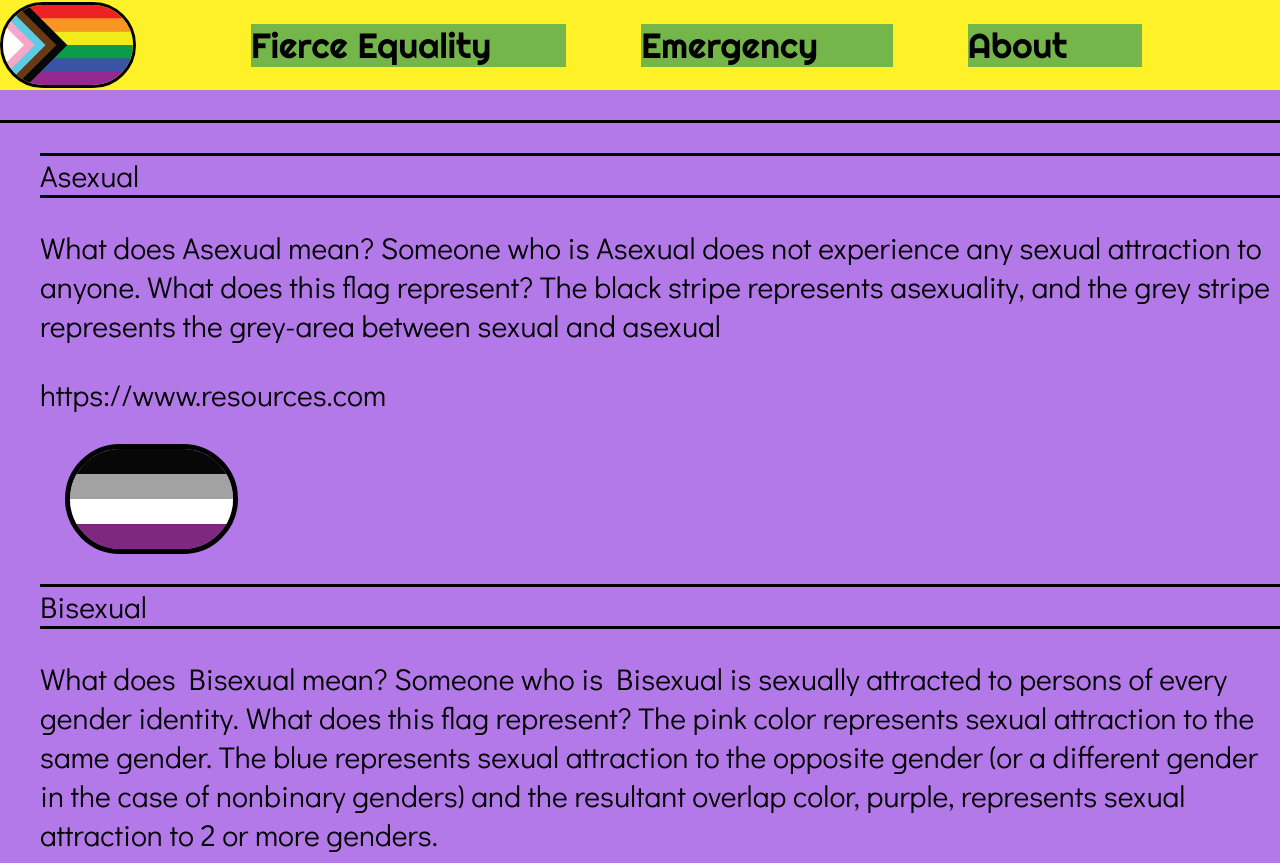
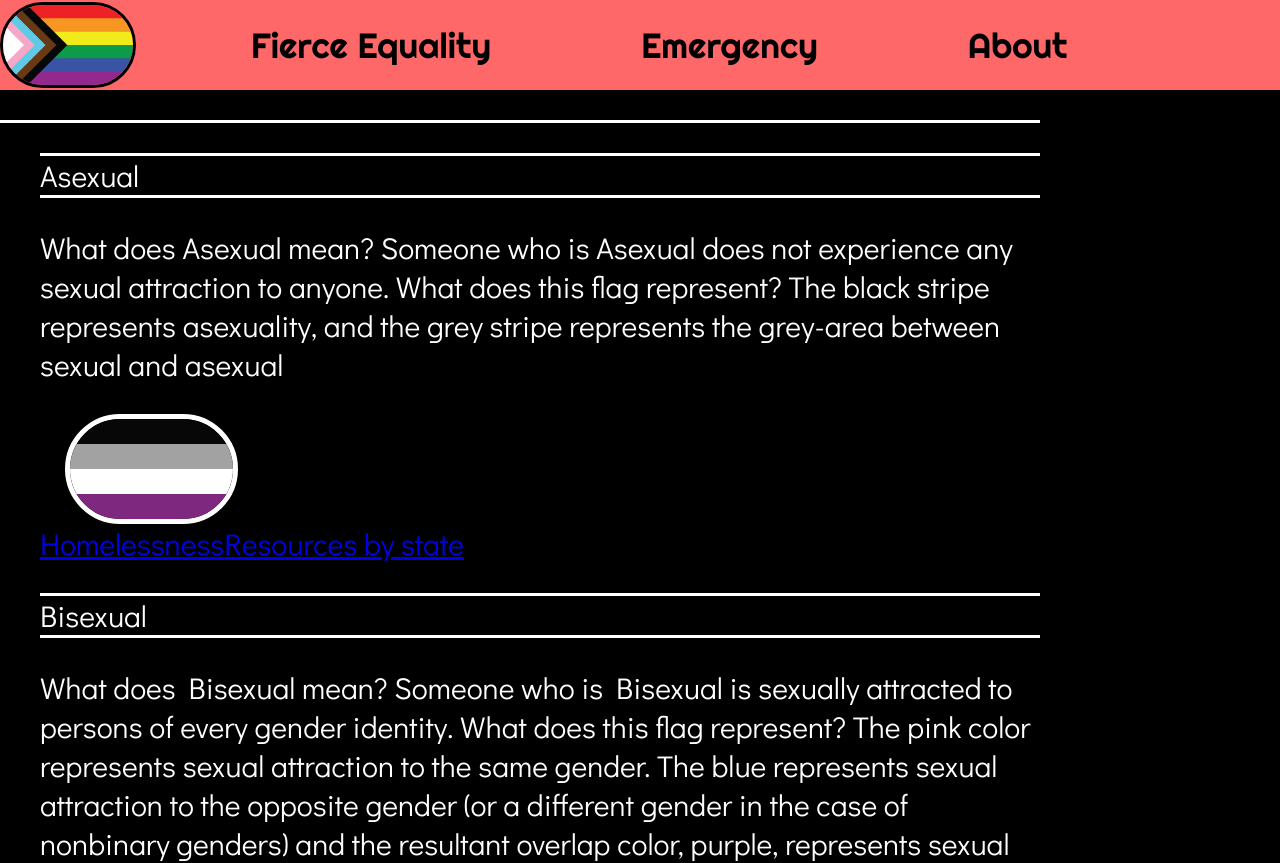
Before and after one commit to sulledy221/FierceEquality2.0, a React (Create React App) app: page / in a window 1280 px wide. Shown: the top 863 px of the page. Built offline with nearby package versions, Linux system fonts and the light colour scheme.

Commit message:
flag resources (urls) are rendering on the page and responding with no errors

```diff
--- a/src/components/Flags.jsx
+++ b/src/components/Flags.jsx
@@ -5,8 +5,12 @@ export default function Flags() {
     <li key={item.alt}>
       <p className="list-flag">{item.title}</p>
       <p>{item.desc}</p>
-      <p>{item.url}</p>
       <img src={item.src} alt={item.alt} className="img-flag" />
+      <div className="resource-link">
+        {item.resources.map((link) => (
+          <a href={link.url}>{link.text}</a>
+        ))}
+      </div>
     </li>
   ));
 
--- a/src/components/all.css
+++ b/src/components/all.css
@@ -6,7 +6,7 @@ body {
 }
 
 * {
-  background-color: rgb(179, 121, 233);
+  background-color: rgb(0, 0, 0);
   font-family: "Didact Gothic", sans-serif;
   font-size: 30px;
 }
@@ -18,7 +18,7 @@ body {
   margin-right: 75px;
   font-size: 35px;
   font-family: "Righteous", cursive;
-  background-color: rgb(117, 182, 74);
+  background-color: rgb(255, 104, 104);
   list-style-type: none;
   text-decoration: none;
 }
@@ -26,7 +26,7 @@ body {
 .link-div {
   display: flex;
   align-items: center;
-  background-color: rgb(255, 241, 39);
+  background-color: rgb(255, 104, 104);
   height: 90px;
 }
 
@@ -37,13 +37,15 @@ body {
   margin-left: 25px;
   border: 5px solid;
   border-radius: 100px;
+  align-items: center;
 }
 
 .list-flag {
+  color: white;
   list-style-type: none;
-  justify-content: center;
   border-bottom: 3px solid;
   border-top: 3px solid;
+  width: 1000px;
 }
 
 .nav-img {
@@ -53,3 +55,9 @@ body {
   border: 3px solid;
   border-radius: 100px;
 }
+
+.resource-link {
+  /* display: flex; */
+  margin-right: 8px;
+  text-decoration: none;
+}
--- a/src/components/flagdata.js
+++ b/src/components/flagdata.js
@@ -4,76 +4,135 @@ export const flagData = [
     title: "Asexual",
     alt: "Asexual Pride Flag",
     desc: "What does Asexual mean? Someone who is Asexual does not experience any sexual attraction to anyone. What does this flag represent? The black stripe represents asexuality, and the grey stripe represents the grey-area between sexual and asexual",
-    url: "https://www.resources.com",
+    resources: [
+      {
+        text: "Homelessness",
+        url: "https://youth.gov/youth-topics/lgbtq-youth/homelessness",
+      },
+      {
+        text: "Resources by state ",
+        url: "https://www.aliforneycenter.org/get-help/resources-by-state/",
+      },
+    ],
   },
   {
     src: "/assets/FLAGS/Bisexual.jpeg",
     title: "Bisexual",
     alt: "Bisexual Pride Flag",
     desc: "What does Bisexual mean? Someone who is Bisexual is sexually attracted to persons of every gender identity. What does this flag represent? The pink color represents sexual attraction to the same gender. The blue represents sexual attraction to the opposite gender (or a different gender in the case of nonbinary genders) and the resultant overlap color, purple, represents sexual attraction to 2 or more genders.",
-    url: "www.resources.com",
+    resources: [
+      {
+        text: "Homelessness",
+        url: "https://youth.gov/youth-topics/lgbtq-youth/homelessness",
+      },
+    ],
   },
   {
     src: "/assets/FLAGS/Demisexual.jpeg",
     title: "Demisexual",
     alt: "Demisexual Pride Flag",
     desc: "What does Demisexual mean? Demisexuality is a sexual orientation in which someone feels sexual attraction only to people with whom they have an emotional bond. What does this flag represent? In the demisexual flag, the black chevron represents asexuality, gray represents gray asexuality and demisexuality, white represents sexuality, and purple represents community.",
-    url: "www.resources.com",
+    resources: [
+      {
+        text: "Homelessness",
+        url: "https://youth.gov/youth-topics/lgbtq-youth/homelessness",
+      },
+    ],
   },
   {
     src: "/assets/FLAGS/Intersex.jpeg",
     title: "Intersex",
     alt: "Intersex Pride Flag",
     desc: "What does Intersex mean? a variety of situations in which a person is born with reproductive or sexual anatomy that doesn't fit the boxes of “female” or “male. What does this flag represent? The circle is described as unbroken and unornamented, symbolizing wholeness and completeness, and their potentialities. They are still fighting for bodily autonomy and genital integrity, and this symbolizes the right to be who and how they want to be.",
-    url: "www.resources.com",
+    resources: [
+      {
+        text: "Homelessness",
+        url: "https://youth.gov/youth-topics/lgbtq-youth/homelessness",
+      },
+    ],
   },
   {
     src: "/assets/FLAGS/Lesbian.png",
     title: "Lesbian",
     alt: "Lesbian Pride Flag",
     desc: "What does Lesbian mean? A lesbian is someone who identifies as a female and is attracted to other identifying females. What does this flag represent? The stripes, from top to bottom, represent 'gender non-conformity' (dark orange), 'independence' (orange), 'community' (light orange), 'unique relationships to womanhood' (white) , 'serenity and peace' (pink), 'love and sex' (dusty pink), and 'femininity' (dark rose).",
-    url: "www.resources.com",
+    resources: [
+      {
+        text: "Homelessness",
+        url: "https://youth.gov/youth-topics/lgbtq-youth/homelessness",
+      },
+    ],
   },
   {
     src: "/assets/FLAGS/nonbinary.jpeg",
     title: "Non-binary",
     alt: "Nonbinary Pride Flag",
     desc: "What does Non-binary mean? Someone who is non-binary might feel like a mix of genders, or like they have no gender at all. What does this flag represent? Yellow represents people whose gender exists outside the binary, purple represents those whose gender is a mixture of – or between – male and female, black represents people who have no gender, and white represents those who embrace many or all genders.",
-    url: "www.resources.com",
+    resources: [
+      {
+        text: "Homelessness",
+        url: "https://youth.gov/youth-topics/lgbtq-youth/homelessness",
+      },
+    ],
   },
   {
     src: "/assets/FLAGS/pan.jpeg",
     title: "Pansexual",
     alt: "Pansexual Pride Flag",
     desc: "What does Pansexual mean? Someone who is Pansexual has a sexual and/or romantic attraction to people regardless of gender. What does this flag represent? The pansexual pride flag is used to indicate that pansexuals have sexual attractions and relationships with people of different genders and sexualities.",
-    url: "www.resources.com",
+    resources: [
+      {
+        text: "Homelessness",
+        url: "https://youth.gov/youth-topics/lgbtq-youth/homelessness",
+      },
+    ],
   },
   {
     src: "/assets/FLAGS/Polysexual.jpeg",
     title: "Polysexual",
     alt: "Polysexual Pride Flag",
     desc: "What does Polysexual mean? As with ALL sexual orientation and gender identity terms, the exact definition may vary based on who is doing the defining and/or self-identifying. What does this flag represent? The polysexual flag has three stripes, pink representing attraction to women, green representing attraction to non-binary people, and blue representing attraction to men.",
-    url: "www.resources.com",
+    resources: [
+      {
+        text: "Homelessness",
+        url: "https://youth.gov/youth-topics/lgbtq-youth/homelessness",
+      },
+    ],
   },
   {
     src: "/assets/FLAGS/QPOC.png",
     title: "QPOC/QTPOC",
     alt: "QPOC/QTPOC Pride Flag",
     desc: "What does QPOC mean? Initialisms that stand for queer people of color and/or queer trans people of color. What does this flag represent? The flag represents queer people of color (QPOC) and how the black community and the queer community are often woven together, both currently and in the earliest days of the Queer Liberation Movement. Historically, the raised fist has served as an emblem of solidarity and support as well as an expression of unity, strength, defiance, and resistance. The raised fist was added to the six-striped flag and includes various shades of brown and a white stripe to represent the various colors of the 'human rainbow.'",
-    url: "www.resources.com",
+    resources: [
+      {
+        text: "Homelessness",
+        url: "https://youth.gov/youth-topics/lgbtq-youth/homelessness",
+      },
+    ],
   },
   {
     src: "/assets/FLAGS/rainbow.jpeg",
     title: "Gay",
     alt: "Gay Pride Flag",
     desc: "What does Gay mean? Gay has come to be used as an adjective, and as a noun, referring to the community, practices and cultures associated with homosexuality. What does this flag represent? The rainbow flag is a symbol of lesbian, gay, bisexual, transgender (LGBT) and queer pride and LGBT social movements. Also known as the gay pride flag or LGBT pride flag, the colors reflect the diversity of the LGBT community and the 'spectrum' of human sexuality and gender.",
-    url: "www.resources.com",
+    resources: [
+      {
+        text: "Homelessness",
+        url: "https://youth.gov/youth-topics/lgbtq-youth/homelessness",
+      },
+    ],
   },
   {
     src: "/assets/FLAGS/trans.jpeg",
     title: "Transgender",
     alt: "Transgender Pride Flag",
     desc: "What does Transgender mean? Transgender is a term that includes the many ways that people’s gender identities can be different from the sex they were assigned at birth. What does this flag represent? The two light blue stripes which is the 'traditional' color for 'boys', two pink stripes for 'girls', with a white stripe in the center for those who are transitioning, who feel they have a neutral gender or no gender, and those who are intersex.",
-    url: "www.resources.com",
+    resources: [
+      {
+        text: "Homelessness",
+        url: "https://youth.gov/youth-topics/lgbtq-youth/homelessness",
+      },
+    ],
   },
 ];
```
